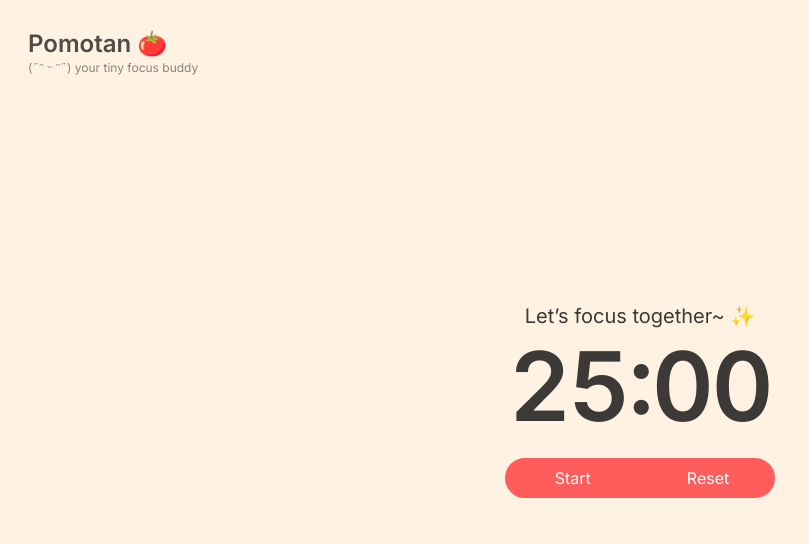
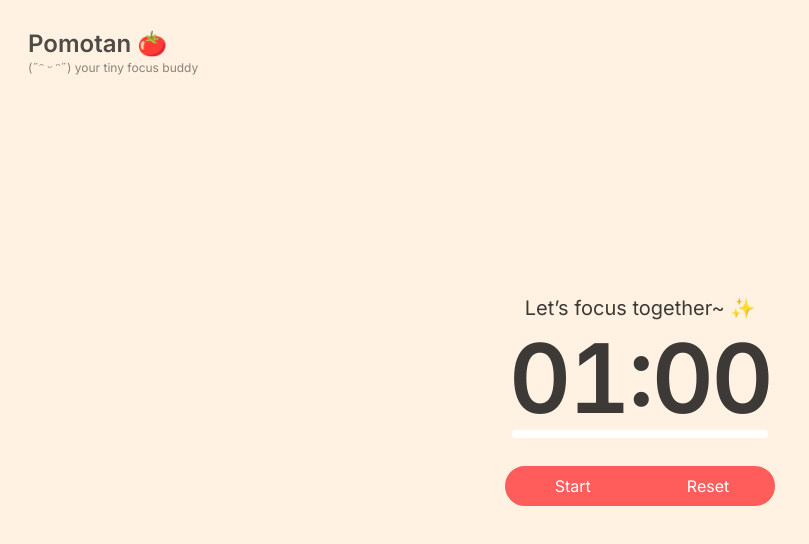
Before and after one commit to AmazingDude/pomodoro-app, a React (Vite) app in the folder client/: page / in a window 1280 px wide. Shown: the top 544 px of the page, without its empty margins (0-809 px from the left). Built offline with nearby package versions, Linux system fonts and the light colour scheme.

Commit message:
feat: add progress bar

```diff
--- a/client/src/App.jsx
+++ b/client/src/App.jsx
@@ -1,7 +1,7 @@
 import { useEffect, useState } from "react";
 
 function App() {
-  const [focusTime, setFocusTime] = useState(25 * 60); // 25 minutes in seconds
+  const [focusTime, setFocusTime] = useState(1 * 60); // 25 minutes in seconds
   const [shortBreak, setShortBreak] = useState(5 * 60);
   const [longBreak, setLongBreak] = useState(15 * 60);
 
@@ -81,13 +81,19 @@ function App() {
     }
   };
 
+  const sessionTime =
+    currentSession === "focus"
+      ? focusTime
+      : currentSession === "shortBreak"
+      ? shortBreak
+      : longBreak;
+
   return (
     <div className="flex flex-col items-center justify-center min-h-screen">
       <div className="absolute top-7 left-7 text-left select-none">
         <h1 className="text-2xl font-bold opacity-90">Pomotan 🍅</h1>
         <p className="text-xs opacity-60">(˶ᵔ ᵕ ᵔ˶) your tiny focus buddy</p>
       </div>
-
       <h2 className="text-xl mb-2 select-none">
         {currentSession === "focus"
           ? "Let’s focus together~ ✨"
@@ -96,9 +102,20 @@ function App() {
           : "Take a longer rest 🌙"}
       </h2>
 
-      <div className="text-8xl min-w-[8ch] text-center tabular-nums tracking-tight font-black mb-6 select-none">
+      {/* Timer Display */}
+      <div className="text-8xl min-w-[8ch] text-center tabular-nums tracking-tight font-black mb-1 select-none">
         {formatTime(timeLeft)}
       </div>
+
+      {/* Progress Bar */}
+      <div className="w-full max-w-3xs h-2 bg-white rounded-full overflow-hidden mb-7">
+        <div
+          className="h-full bg-secondary origin-left transition-transform duration-1000 ease-linear"
+          style={{ transform: `scaleX(${1 - timeLeft / sessionTime})` }}
+        ></div>
+      </div>
+
+      {/* Buttons */}
       <div className="flex">
         <button
           className={`${
```
